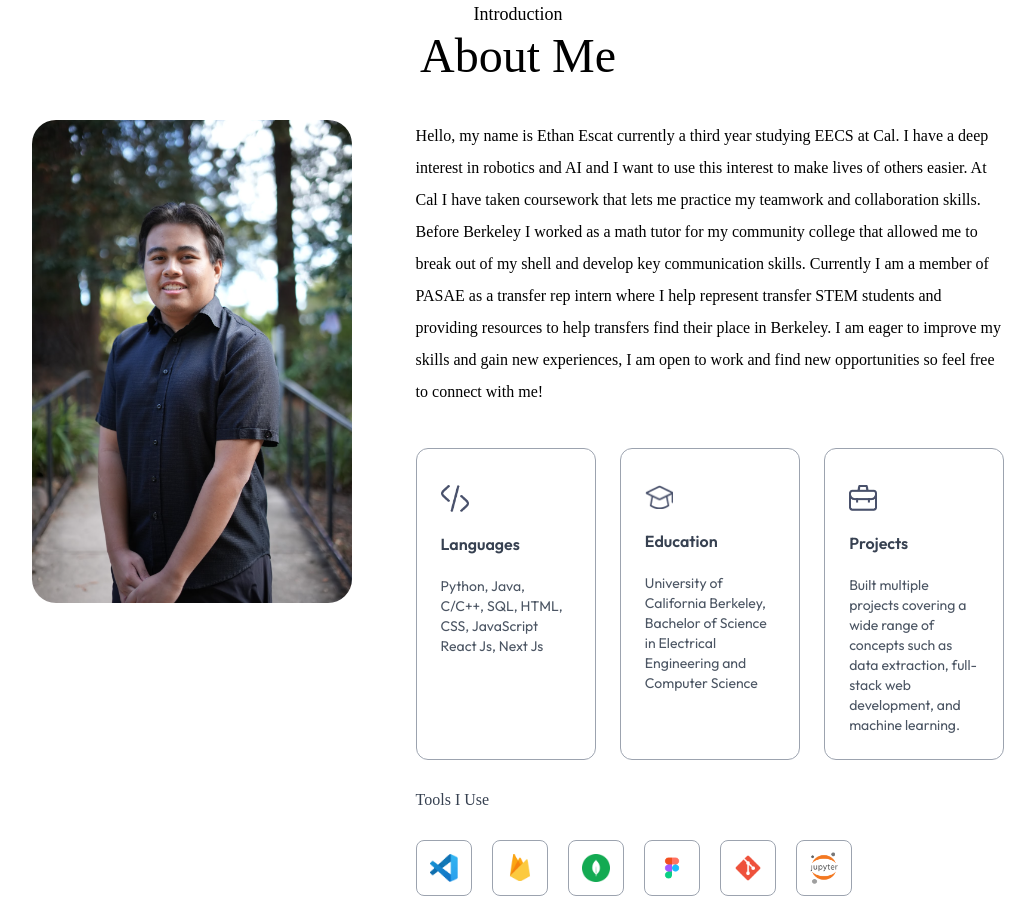
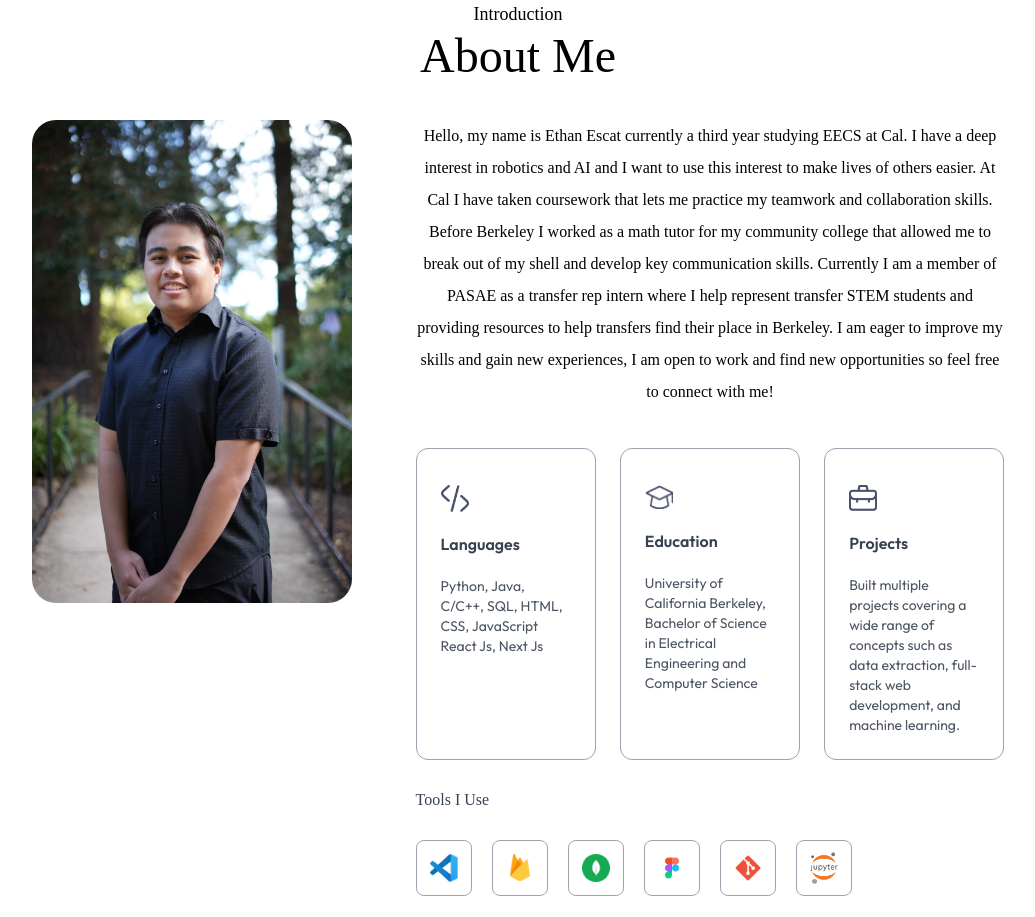
Before and after one commit to EEscat1804/Personal-Portfolio-Website, a Next.js app: page / in a window 1280 px wide. Shown: the part 840-1757 px from the top of the page, without its empty margins (122-1157 px from the left). Built offline with nearby package versions, Linux system fonts and the light colour scheme; a web font is replaced by a local one.

Commit message:
Update About.jsx

```diff
--- a/app/components/About.jsx
+++ b/app/components/About.jsx
@@ -23,7 +23,7 @@ const About = ({isDarkMode}) => {
             </motion.div>
             <motion.div
             className='flex-1 flex flex-col items-center lg:items-start'>
-              <p className='text-center justify-center lg:text-left mb-10 max-w-8xl font-Ovo'
+              <p className='text-center justify-center mb-10 max-w-8xl font-Ovo'
               >
                 Hello, my name is Ethan Escat currently a third year studying EECS at Cal. I have a deep interest in
                 robotics and AI and I want to use this interest to make lives of others easier. At Cal I have taken coursework that
```
